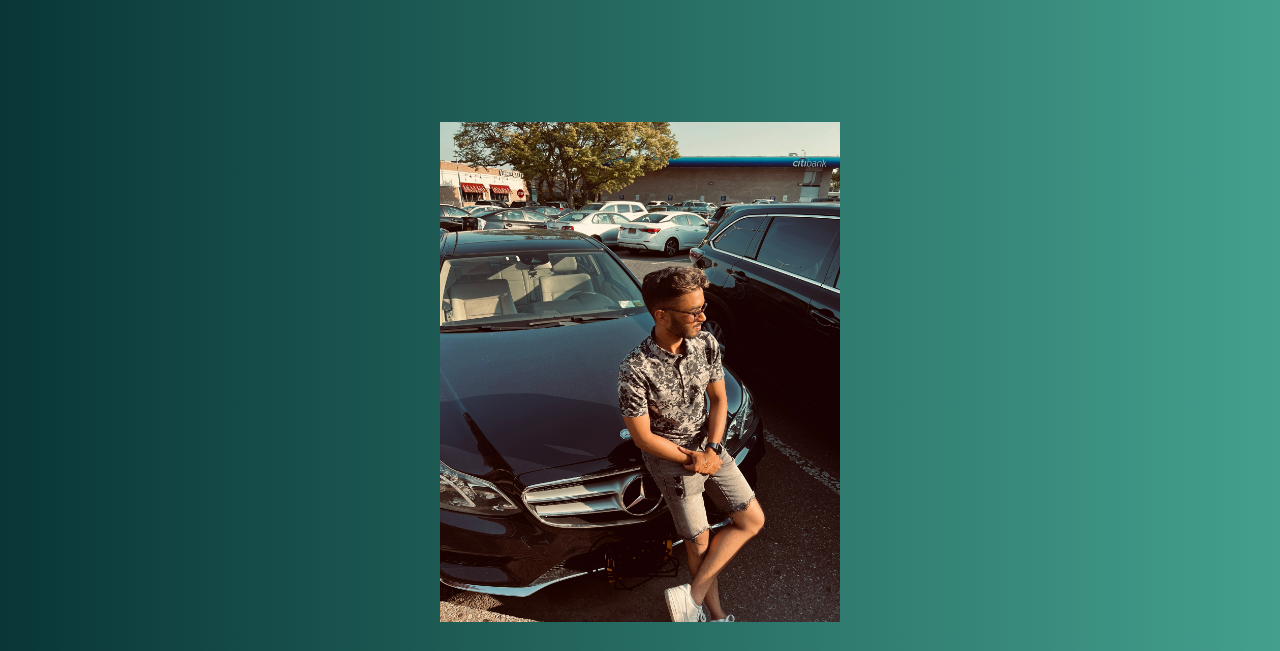
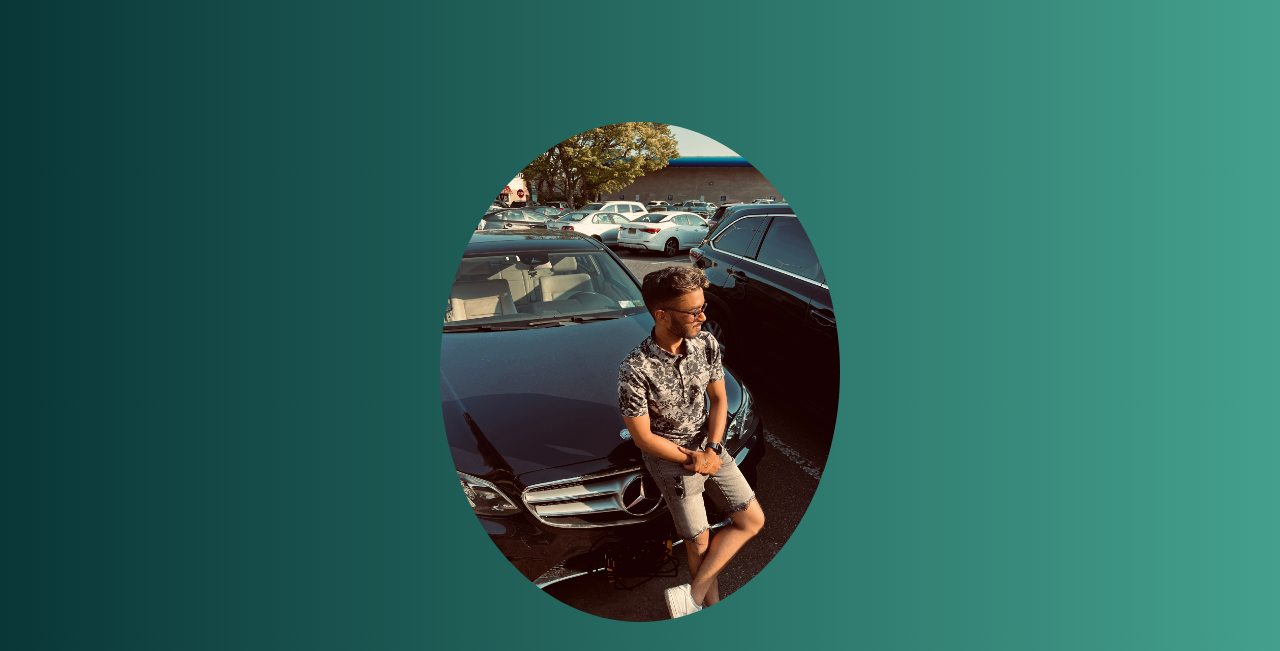
Before and after one commit to J00shs/Portfolio-Website-V2, a plain HTML site: page index.html in a window 1280 px wide. Shown: the part 60-711 px from the top of the page. Drawn offline with Linux system fonts and the light colour scheme.

Commit message:
Fixed border issue

```diff
--- a/index.html
+++ b/index.html
@@ -30,7 +30,7 @@
     <br>
 
     <section id = "heading">
-    <img src="./Images/IMG-9984.jpg" style="width:400px; height: 500px; " alt="Profile Pic">
+    <img src="./Images/IMG-9984.jpg"style=" border-radius: 50%; width:400px; height: 500px; border"alt="Profile Pic">
     </section>
 
 
```
